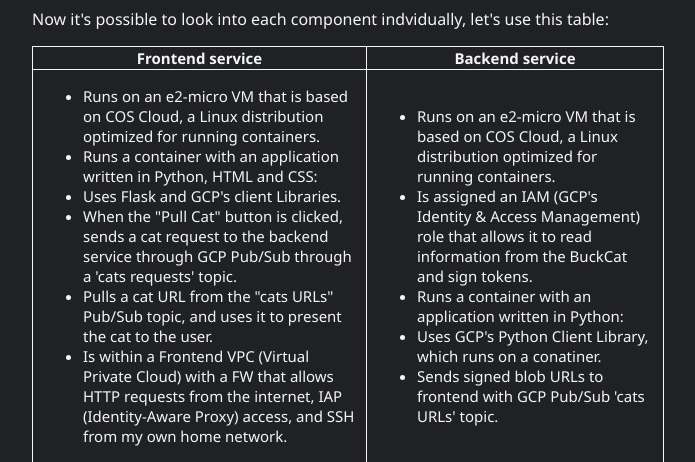
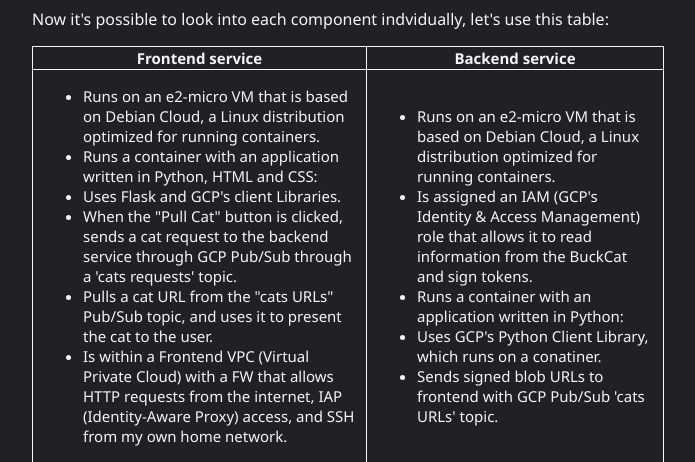
Before and after one commit to NoamVH/BuckCat, a Flask app: page /gcp-explanation in a window 1280 px wide. Shown: the part 1836-2298 px from the top of the page, without its empty margins (292-987 px from the left). Run offline with Flask 3, Linux system fonts and the light colour scheme.

Commit message:
Added startup-scripts for the VMs and changed their OS (#23)
* Added startup-scripts for the VMs and changed their OS

* Changed double quotes to single quotes

```diff
--- a/Frontend/GCPFrontend.py
+++ b/Frontend/GCPFrontend.py
@@ -2,8 +2,9 @@ import logging
 import os                                # For file handling.
 import random                            # For random strings.
 import string                            # For random strings.
-from google.cloud import pubsub_v1       # For GCP Pub/Sub clients.
-from flask import Flask, render_template # Flask library.
+from google.cloud import pubsub_v1       # https://cloud.google.com/python/docs/reference/pubsub/latest
+from flask import Flask, render_template # https://flask.palletsprojects.com/en/stable/quickstart/
+from waitress import serve               # https://flask.palletsprojects.com/en/stable/deploying/waitress/
 
 
 # # Uncomment for local (non-containerized) debugging.
@@ -122,7 +123,7 @@ def main():
     # The debug argument allows continous running of the webapp when changing something in the files and saving, the app will be refreshed automatically.
     # The port argument is optional, the default value is 5000.
     # app.run(debug = True, host = '0.0.0.0')
-    app.run(debug = False, host = '0.0.0.0', port = 80)
+    serve(app, host='0.0.0.0', port=5000)
 
 if __name__  == '__main__':
     main()
--- a/Frontend/templates/explanation-gcp.html
+++ b/Frontend/templates/explanation-gcp.html
@@ -126,7 +126,7 @@
                             <tr>
                                 <td>
                                     <ul>
-                                        <li>Runs on an e2-micro VM that is based on COS Cloud, a Linux distribution optimized for running containers.</li>
+                                        <li>Runs on an e2-micro VM that is based on Debian Cloud, a Linux distribution optimized for running containers.</li>
                                         <li>Runs a container with an application written in Python, HTML and CSS:
                                         <li>Uses Flask and GCP's client Libraries.</li>
                                         <li>When the "Pull Cat" button is clicked, sends a cat request to the backend service through GCP Pub/Sub through a 'cats requests' topic.</li>
@@ -136,7 +136,7 @@
                                 </td>
                                 <td>
                                     <ul>
-                                        <li>Runs on an e2-micro VM that is based on COS Cloud, a Linux distribution optimized for running containers.</li>
+                                        <li>Runs on an e2-micro VM that is based on Debian Cloud, a Linux distribution optimized for running containers.</li>
                                         <li>Is assigned an IAM (GCP's Identity & Access Management) role that allows it to read information from the BuckCat and sign tokens.</li>
                                         <li>Runs a container with an application written in Python:</li>
                                         <li>Uses GCP's Python Client Library, which runs on a conatiner.</li>
@@ -264,7 +264,8 @@
             </div>
             <div>
                 <p>
-                    TBD.
+                    "Ugh..." <br>
+                    Is my main thought while working on the recreation of this project.
                 </p>
             </div>
         </div>
```
Also changed, not shown: .github/workflows/cd-backend.yaml, .github/workflows/cd-frontend.yaml, 1 other file.
